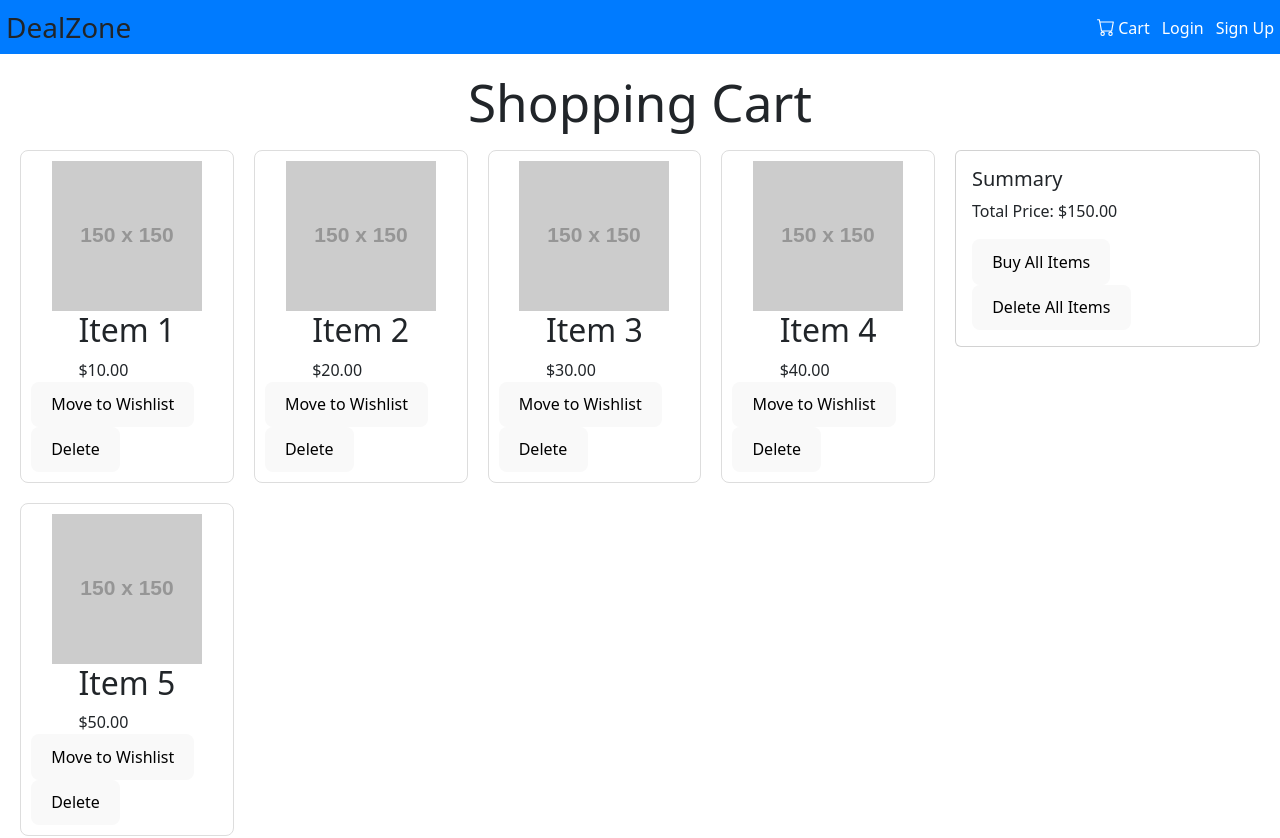
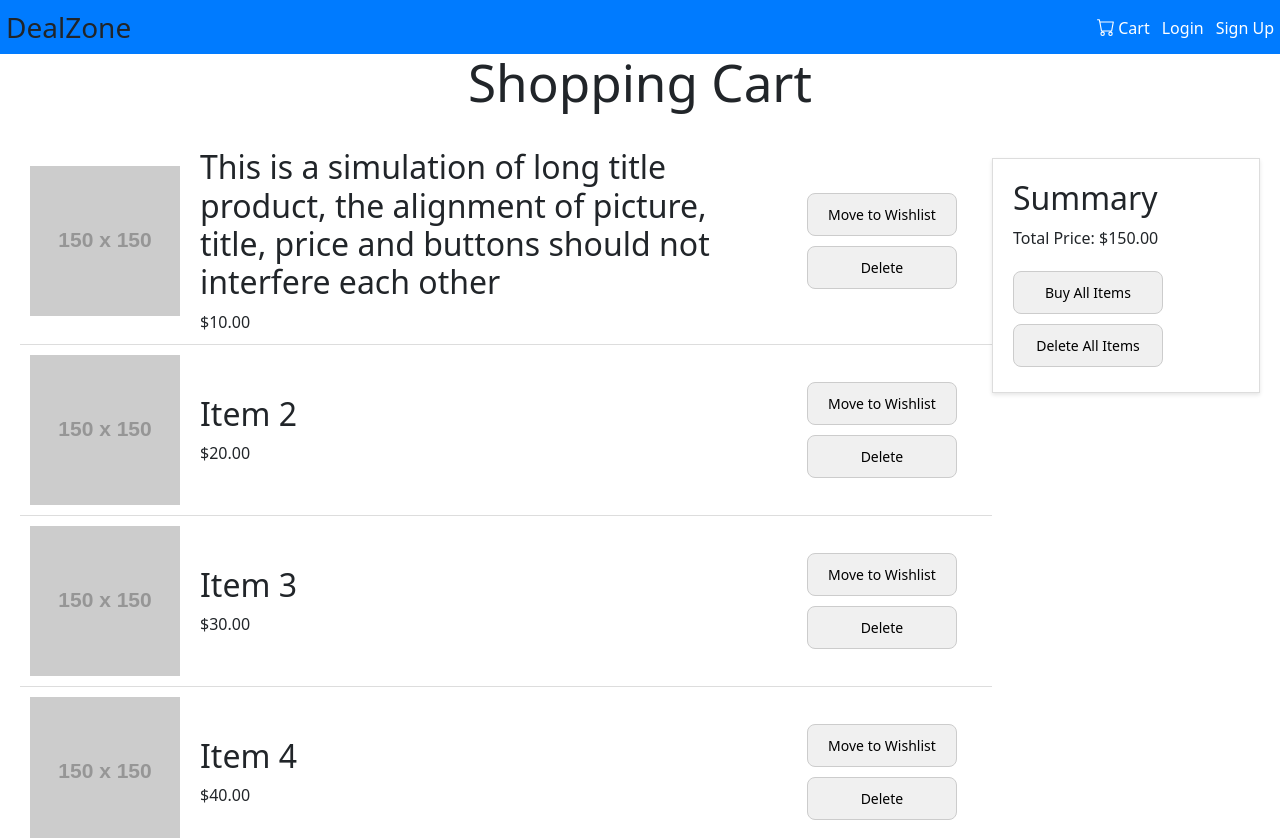
Before and after one commit to SamSun0530/CPSC-455-E-commerce-website, a React (Vite) app in the folder DealZone/frontend/: page /cart in a window 1280 px wide. Shown: the top 838 px of the page. Built offline with nearby package versions, Linux system fonts and the light colour scheme.

Commit message:
cart page alignments improved

```diff
--- a/DealZone/frontend/src/components/CartItem.jsx
+++ b/DealZone/frontend/src/components/CartItem.jsx
@@ -1,12 +1,13 @@
 import React from 'react';
 import PropTypes from 'prop-types';
-import { Card, Button } from 'react-bootstrap';
 import '../css/CartItem.css';
 
 const CartItem = ({ cartItem, onRemove }) => {
     return (
         <div className="cart-item">
-            <img src={cartItem.image} alt={cartItem.name} className="cart-item-image" />
+            <div className="cart-item-image-container">
+                <img src={cartItem.image} alt={cartItem.name} className="cart-item-image" />
+            </div>
             <div className="cart-item-details">
                 <h2>{cartItem.name}</h2>
                 <span>${cartItem.price.toFixed(2)}</span>
--- a/DealZone/frontend/src/css/CartItem.css
+++ b/DealZone/frontend/src/css/CartItem.css
@@ -1,8 +1,66 @@
-.small-card {
+.cart-item {
+    display: flex;
+    justify-content: space-between;
+    align-items: center;
     width: 100%;
-    margin: 10px auto;
+    padding: 10px;
+    border-bottom: 1px solid #ddd;
+    box-sizing: border-box;
 }
 
-    .small-card .btn {
-        margin: 5px;
+.cart-item-image-container {
+    flex: 0 0 150px;
+    display: flex;
+    justify-content: center;
+    align-items: center;
+}
+
+.cart-item-image {
+    width: 150px;
+    height: 150px;
+    object-fit: cover;
+}
+
+.cart-item-details {
+    flex-grow: 1;
+    padding: 0 20px;
+    display: flex;
+    flex-direction: column;
+    justify-content: center;
+    align-items: flex-start;
+    box-sizing: border-box;
+    word-wrap: break-word;
+}
+
+.cart-item-actions {
+    flex: 0 0 200px; /* Fixed width for the buttons container */
+    display: flex;
+    flex-direction: column;
+    justify-content: center;
+    align-items: center;
+    box-sizing: border-box;
+}
+
+.cart-item-button {
+    background-color: #f0f0f0;
+    border: 1px solid #ccc;
+    width: 150px; /* Fixed width for the buttons */
+    padding: 10px;
+    margin: 5px 0;
+    cursor: pointer;
+    font-size: 14px;
+    transition: background-color 0.3s ease;
+    text-align: center;
+}
+
+    .cart-item-button:hover {
+        background-color: #ddd;
     }
+
+    .cart-item-button.move:hover {
+        background-color: #45a049;
+    }
+
+    .cart-item-button.delete:hover {
+        background-color: #e57373;
+    }
--- a/DealZone/frontend/src/css/CartPage.css
+++ b/DealZone/frontend/src/css/CartPage.css
@@ -1,45 +1,43 @@
 .cart-page {
-    padding: 20px;
-}
-
-    .cart-page h1 {
-        text-align: center;
-        margin-bottom: 20px;
-    }
-
-.cart-content {
-    display: grid;
-    grid-template-columns: 3fr 1fr;
-    gap: 20px;
-    align-items: start;
-}
-
-.cart-items-grid {
-    display: grid;
-    grid-template-columns: repeat(4, 1fr);
-    gap: 20px;
-}
-
-.cart-summary {
     display: flex;
     flex-direction: column;
     align-items: center;
 }
 
-.cart-summary-card {
+.cart-content {
+    display: flex;
+    justify-content: space-between;
+    align-items: flex-start;
+    width: 100%;
+    max-width: 2000px;
+    margin: 0 auto;
+    padding: 20px;
+    box-sizing: border-box;
+}
+
+.cart-items-grid {
+    display: flex;
+    flex-direction: column;
     width: 100%;
 }
 
 .cart-item {
-    border: 1px solid #ddd;
-    border-radius: 8px;
+    display: flex;
+    justify-content: space-between;
+    align-items: center;
+    width: 100%;
     padding: 10px;
-    background-color: #fff;
-    display: flex;
-    flex-direction: column;
-    align-items: center;
+    border-bottom: 1px solid #ddd;
 }
 
-.action-button {
-    margin: 10px;
+.cart-summary {
+    margin-top: 20px;
 }
+
+.cart-summary-card {
+    width: 100%;
+    max-width: 400px;
+    padding: 20px;
+    border: 1px solid #ddd;
+    box-shadow: 0 2px 4px rgba(0, 0, 0, 0.1);
+}
--- a/DealZone/frontend/src/pages/CartPage.jsx
+++ b/DealZone/frontend/src/pages/CartPage.jsx
@@ -2,7 +2,6 @@ import React from 'react';
 import Navbar from '../components/Navbar';
 import { Link } from "react-router-dom";
 import CartItem from '../components/CartItem';
-import { Button, Card } from 'react-bootstrap';
 import { useSelector, useDispatch } from 'react-redux';
 import { removeItemFromCart, clearCart } from '../slices/cart';
 import '../css/CartPage.css';
@@ -33,16 +32,14 @@ const CartPage = () => {
                         ))}
                     </div>
                     <div className="cart-summary">
-                        <Card className="cart-summary-card">
-                            <Card.Body>
-                                <Card.Title>Summary</Card.Title>
-                                <Card.Text>Total Price: ${totalPrice.toFixed(2)}</Card.Text>
-                                <Link to='/checkout'>
-                                    <button className="cart-item-button move">Buy All Items</button>
-                                </Link>
-                                <button className="cart-item-button delete" onClick={handleClearCart}>Delete All Items</button>
-                            </Card.Body>
-                        </Card>
+                        <div className="cart-summary-card">
+                            <h2>Summary</h2>
+                            <p>Total Price: ${totalPrice.toFixed(2)}</p>
+                            <Link to='/checkout'>
+                                <button className="cart-item-button move">Buy All Items</button>
+                            </Link>
+                            <button className="cart-item-button delete" onClick={handleClearCart}>Delete All Items</button>
+                        </div>
                     </div>
                 </div>
             </div>
--- a/DealZone/frontend/src/slices/cart.js
+++ b/DealZone/frontend/src/slices/cart.js
@@ -2,7 +2,7 @@ import { createSlice } from '@reduxjs/toolkit';
 
 const initialState = {
     items: [
-        { id: 1, name: 'Item 1', price: 10, image: 'https://via.placeholder.com/150' },
+        { id: 1, name: 'This is a simulation of long title product, the alignment of picture, title, price and buttons should not interfere each other', price: 10, image: 'https://via.placeholder.com/150' },
         { id: 2, name: 'Item 2', price: 20, image: 'https://via.placeholder.com/150' },
         { id: 3, name: 'Item 3', price: 30, image: 'https://via.placeholder.com/150' },
         { id: 4, name: 'Item 4', price: 40, image: 'https://via.placeholder.com/150' },
```
